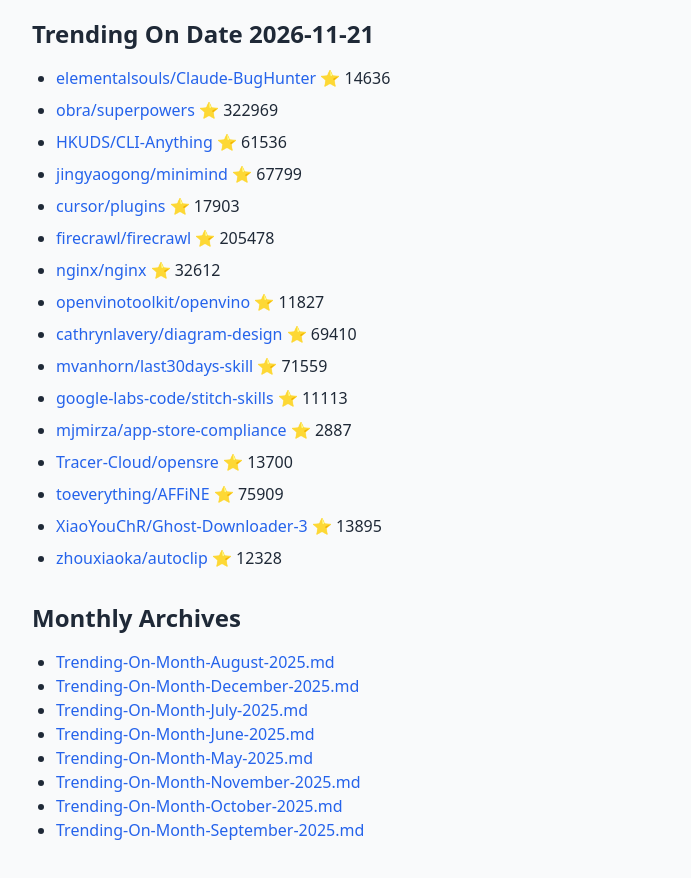
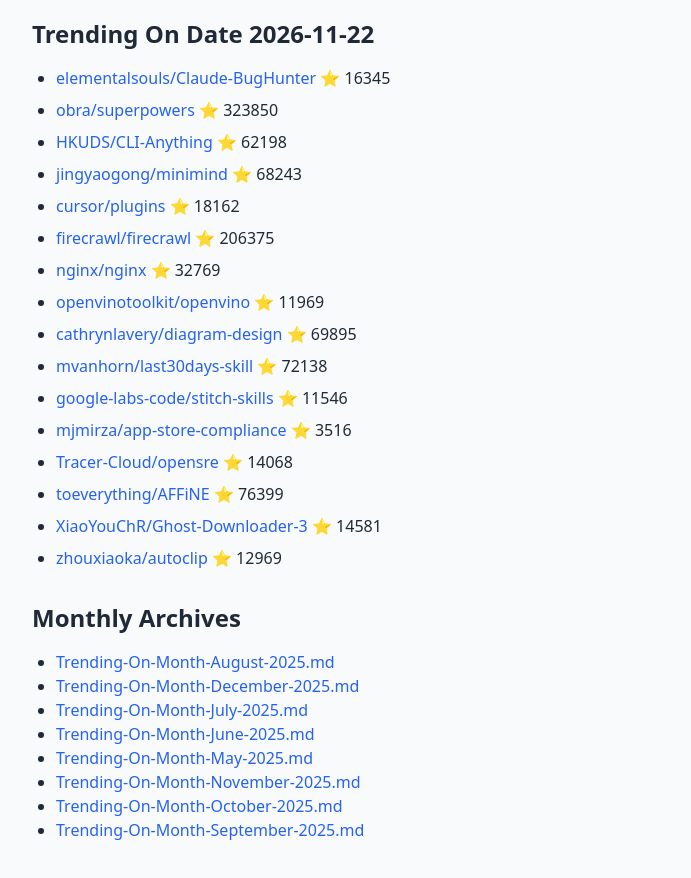
Before and after one commit to maheshndev/Trending-Repositories, a plain HTML site: page index.html in a window 1280 px wide. Shown: the part 70-948 px from the top of the page, without its empty margins (160-851 px from the left). Drawn offline with nearby package versions, Linux system fonts and the light colour scheme.

Commit message:
Daily trending update 2026-11-22

```diff
--- a/index.html
+++ b/index.html
@@ -9,24 +9,24 @@
 <body class="bg-gray-50 text-gray-800 p-6">
 <div class="max-w-4xl mx-auto">
 <h1 class="text-4xl font-bold mb-6">GitHub Daily Trending Repositories</h1>
-<h2 class='text-2xl font-bold mt-6 mb-4'>Trending On Date 2026-11-21</h2>
+<h2 class='text-2xl font-bold mt-6 mb-4'>Trending On Date 2026-11-22</h2>
 <ul class='list-disc ml-6 mb-6'>
-<li class='mb-2'><a href='https://github.com/elementalsouls/Claude-BugHunter' class='text-blue-600 hover:underline'>elementalsouls/Claude-BugHunter</a> ⭐ 14636</li>
-<li class='mb-2'><a href='https://github.com/obra/superpowers' class='text-blue-600 hover:underline'>obra/superpowers</a> ⭐ 322969</li>
-<li class='mb-2'><a href='https://github.com/HKUDS/CLI-Anything' class='text-blue-600 hover:underline'>HKUDS/CLI-Anything</a> ⭐ 61536</li>
-<li class='mb-2'><a href='https://github.com/jingyaogong/minimind' class='text-blue-600 hover:underline'>jingyaogong/minimind</a> ⭐ 67799</li>
-<li class='mb-2'><a href='https://github.com/cursor/plugins' class='text-blue-600 hover:underline'>cursor/plugins</a> ⭐ 17903</li>
-<li class='mb-2'><a href='https://github.com/firecrawl/firecrawl' class='text-blue-600 hover:underline'>firecrawl/firecrawl</a> ⭐ 205478</li>
-<li class='mb-2'><a href='https://github.com/nginx/nginx' class='text-blue-600 hover:underline'>nginx/nginx</a> ⭐ 32612</li>
-<li class='mb-2'><a href='https://github.com/openvinotoolkit/openvino' class='text-blue-600 hover:underline'>openvinotoolkit/openvino</a> ⭐ 11827</li>
-<li class='mb-2'><a href='https://github.com/cathrynlavery/diagram-design' class='text-blue-600 hover:underline'>cathrynlavery/diagram-design</a> ⭐ 69410</li>
-<li class='mb-2'><a href='https://github.com/mvanhorn/last30days-skill' class='text-blue-600 hover:underline'>mvanhorn/last30days-skill</a> ⭐ 71559</li>
-<li class='mb-2'><a href='https://github.com/google-labs-code/stitch-skills' class='text-blue-600 hover:underline'>google-labs-code/stitch-skills</a> ⭐ 11113</li>
-<li class='mb-2'><a href='https://github.com/mjmirza/app-store-compliance' class='text-blue-600 hover:underline'>mjmirza/app-store-compliance</a> ⭐ 2887</li>
-<li class='mb-2'><a href='https://github.com/Tracer-Cloud/opensre' class='text-blue-600 hover:underline'>Tracer-Cloud/opensre</a> ⭐ 13700</li>
-<li class='mb-2'><a href='https://github.com/toeverything/AFFiNE' class='text-blue-600 hover:underline'>toeverything/AFFiNE</a> ⭐ 75909</li>
-<li class='mb-2'><a href='https://github.com/XiaoYouChR/Ghost-Downloader-3' class='text-blue-600 hover:underline'>XiaoYouChR/Ghost-Downloader-3</a> ⭐ 13895</li>
-<li class='mb-2'><a href='https://github.com/zhouxiaoka/autoclip' class='text-blue-600 hover:underline'>zhouxiaoka/autoclip</a> ⭐ 12328</li>
+<li class='mb-2'><a href='https://github.com/elementalsouls/Claude-BugHunter' class='text-blue-600 hover:underline'>elementalsouls/Claude-BugHunter</a> ⭐ 16345</li>
+<li class='mb-2'><a href='https://github.com/obra/superpowers' class='text-blue-600 hover:underline'>obra/superpowers</a> ⭐ 323850</li>
+<li class='mb-2'><a href='https://github.com/HKUDS/CLI-Anything' class='text-blue-600 hover:underline'>HKUDS/CLI-Anything</a> ⭐ 62198</li>
+<li class='mb-2'><a href='https://github.com/jingyaogong/minimind' class='text-blue-600 hover:underline'>jingyaogong/minimind</a> ⭐ 68243</li>
+<li class='mb-2'><a href='https://github.com/cursor/plugins' class='text-blue-600 hover:underline'>cursor/plugins</a> ⭐ 18162</li>
+<li class='mb-2'><a href='https://github.com/firecrawl/firecrawl' class='text-blue-600 hover:underline'>firecrawl/firecrawl</a> ⭐ 206375</li>
+<li class='mb-2'><a href='https://github.com/nginx/nginx' class='text-blue-600 hover:underline'>nginx/nginx</a> ⭐ 32769</li>
+<li class='mb-2'><a href='https://github.com/openvinotoolkit/openvino' class='text-blue-600 hover:underline'>openvinotoolkit/openvino</a> ⭐ 11969</li>
+<li class='mb-2'><a href='https://github.com/cathrynlavery/diagram-design' class='text-blue-600 hover:underline'>cathrynlavery/diagram-design</a> ⭐ 69895</li>
+<li class='mb-2'><a href='https://github.com/mvanhorn/last30days-skill' class='text-blue-600 hover:underline'>mvanhorn/last30days-skill</a> ⭐ 72138</li>
+<li class='mb-2'><a href='https://github.com/google-labs-code/stitch-skills' class='text-blue-600 hover:underline'>google-labs-code/stitch-skills</a> ⭐ 11546</li>
+<li class='mb-2'><a href='https://github.com/mjmirza/app-store-compliance' class='text-blue-600 hover:underline'>mjmirza/app-store-compliance</a> ⭐ 3516</li>
+<li class='mb-2'><a href='https://github.com/Tracer-Cloud/opensre' class='text-blue-600 hover:underline'>Tracer-Cloud/opensre</a> ⭐ 14068</li>
+<li class='mb-2'><a href='https://github.com/toeverything/AFFiNE' class='text-blue-600 hover:underline'>toeverything/AFFiNE</a> ⭐ 76399</li>
+<li class='mb-2'><a href='https://github.com/XiaoYouChR/Ghost-Downloader-3' class='text-blue-600 hover:underline'>XiaoYouChR/Ghost-Downloader-3</a> ⭐ 14581</li>
+<li class='mb-2'><a href='https://github.com/zhouxiaoka/autoclip' class='text-blue-600 hover:underline'>zhouxiaoka/autoclip</a> ⭐ 12969</li>
 </ul>
 
 <h2 class='text-2xl font-bold mt-8 mb-4'>Monthly Archives</h2>
```
Also changed, not shown: old/November-2026.html (+17 -17 lines), 1 other file.
